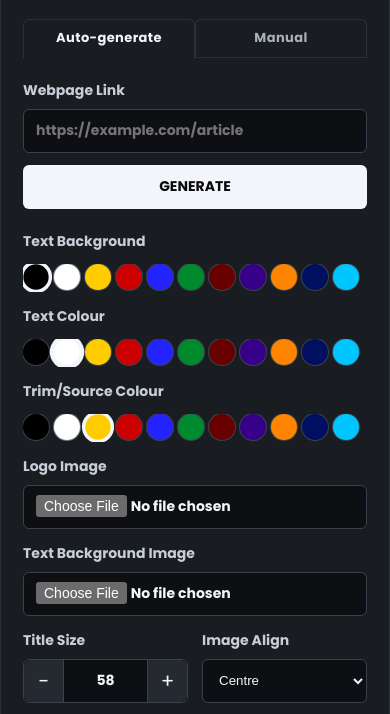
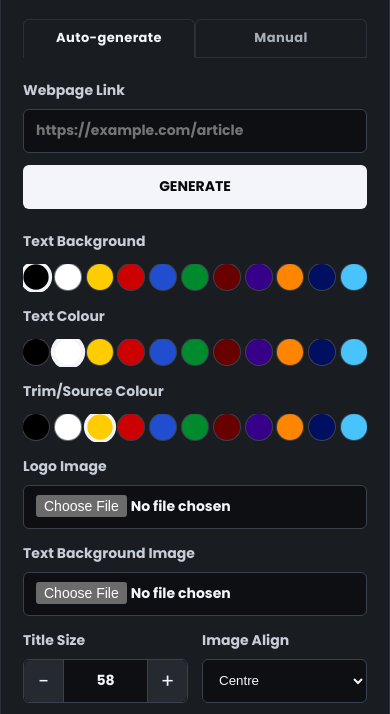
Before and after one commit to effinuck/link-to-image, a website: page public/index.html in a window 390 px wide. Shown: the part 118-832 px from the top of the page. Drawn offline with Linux system fonts and the light colour scheme; a web font is replaced by a local one.

Commit message:
Add files via upload

```diff
--- a/public/app.js
+++ b/public/app.js
@@ -200,7 +200,13 @@ async function drawCard(data = currentData) {
   const activeTitleFont  = controls.titleFont?.value || fontStack;
 
   // Anton and Anton SC are single-weight display fonts — don't synthesise bold
-  const titleWeight = /^Anton/.test(activeTitleFont) ? "400" : "700";
+  const isAnton     = /^Anton/.test(activeTitleFont);
+  const titleWeight = isAnton ? "400" : "700";
+
+  // Anton SC: canvas needs the font loaded via FontFace API to render correctly
+  if (activeTitleFont.startsWith("Anton SC")) {
+    try { await document.fonts.load(`400 60px "Anton SC"`); } catch {}
+  }
 
   const displayUrl  = data.displayUrl || "";
   const sourceTop   = bodyTop + gap;
@@ -213,13 +219,14 @@ async function drawCard(data = currentData) {
   ctx.fillStyle = controls.trim.value;
   ctx.fillText(displayUrl, sourceX, sourceBaseline);
 
-  // ── Title (line-height: 1)
+  // ── Title (line-height: 1.1 for Anton fonts, 1.2 for Poppins)
   const isUppercase = controls.titleUppercase?.checked ?? false;
   const rawTitleFinal = isUppercase ? rawTitle.toUpperCase() : rawTitle;
   const titleTop         = sourceTop + sourceRowHeight + gap;
   const titleAreaBottom  = bodyTop + lowerHeight - padding;
   const { lines, size }  = wrapText(ctx, rawTitleFinal, titleMaxWidth, titleBase, 20, activeTitleFont, titleWeight);
-  const lineHeight       = Math.round(size * 1.1);
+  const lineHeightMultiplier = isAnton ? 1.1 : 1.2;
+  const lineHeight       = Math.round(size * lineHeightMultiplier);
   const maxLines         = Math.max(1, Math.floor((titleAreaBottom - titleTop) / lineHeight));
   const visibleLines     = lines.slice(0, maxLines);
 
--- a/public/index.html
+++ b/public/index.html
@@ -74,13 +74,13 @@
               <button type="button" class="swatch" data-color="#ffffff" style="background:#ffffff" title="White"></button>
               <button type="button" class="swatch" data-color="#FFCC00" style="background:#FFCC00" title="Saffron"></button>
               <button type="button" class="swatch" data-color="#CC0000" style="background:#CC0000" title="Red"></button>
-              <button type="button" class="swatch" data-color="#2323FF" style="background:#2323FF" title="Royal Blue"></button>
+              <button type="button" class="swatch" data-color="#214DCF" style="background:#214DCF" title="Royal Blue"></button>
               <button type="button" class="swatch" data-color="#008A2E" style="background:#008A2E" title="Green"></button>
               <button type="button" class="swatch" data-color="#690000" style="background:#690000" title="Maroon"></button>
               <button type="button" class="swatch" data-color="#360088" style="background:#360088" title="Purple"></button>
               <button type="button" class="swatch" data-color="#FF8400" style="background:#FF8400" title="Orange"></button>
               <button type="button" class="swatch" data-color="#000F60" style="background:#000F60" title="Navy"></button>
-              <button type="button" class="swatch" data-color="#00C6FF" style="background:#00C6FF" title="Sky Blue"></button>
+              <button type="button" class="swatch" data-color="#49C3FC" style="background:#49C3FC" title="Sky Blue"></button>
             </div>
             <input type="hidden" id="backgroundColor" value="#000000">
           </label>
@@ -93,13 +93,13 @@
               <button type="button" class="swatch selected" data-color="#ffffff" style="background:#ffffff" title="White"></button>
               <button type="button" class="swatch" data-color="#FFCC00" style="background:#FFCC00" title="Saffron"></button>
               <button type="button" class="swatch" data-color="#CC0000" style="background:#CC0000" title="Red"></button>
-              <button type="button" class="swatch" data-color="#2323FF" style="background:#2323FF" title="Royal Blue"></button>
+              <button type="button" class="swatch" data-color="#214DCF" style="background:#214DCF" title="Royal Blue"></button>
               <button type="button" class="swatch" data-color="#008A2E" style="background:#008A2E" title="Green"></button>
               <button type="button" class="swatch" data-color="#690000" style="background:#690000" title="Maroon"></button>
               <button type="button" class="swatch" data-color="#360088" style="background:#360088" title="Purple"></button>
               <button type="button" class="swatch" data-color="#FF8400" style="background:#FF8400" title="Orange"></button>
               <button type="button" class="swatch" data-color="#000F60" style="background:#000F60" title="Navy"></button>
-              <button type="button" class="swatch" data-color="#00C6FF" style="background:#00C6FF" title="Sky Blue"></button>
+              <button type="button" class="swatch" data-color="#49C3FC" style="background:#49C3FC" title="Sky Blue"></button>
             </div>
             <input type="hidden" id="textColor" value="#ffffff">
           </label>
@@ -112,13 +112,13 @@
               <button type="button" class="swatch" data-color="#ffffff" style="background:#ffffff" title="White"></button>
               <button type="button" class="swatch selected" data-color="#FFCC00" style="background:#FFCC00" title="Saffron"></button>
               <button type="button" class="swatch" data-color="#CC0000" style="background:#CC0000" title="Red"></button>
-              <button type="button" class="swatch" data-color="#2323FF" style="background:#2323FF" title="Royal Blue"></button>
+              <button type="button" class="swatch" data-color="#214DCF" style="background:#214DCF" title="Royal Blue"></button>
               <button type="button" class="swatch" data-color="#008A2E" style="background:#008A2E" title="Green"></button>
               <button type="button" class="swatch" data-color="#690000" style="background:#690000" title="Maroon"></button>
               <button type="button" class="swatch" data-color="#360088" style="background:#360088" title="Purple"></button>
               <button type="button" class="swatch" data-color="#FF8400" style="background:#FF8400" title="Orange"></button>
               <button type="button" class="swatch" data-color="#000F60" style="background:#000F60" title="Navy"></button>
-              <button type="button" class="swatch" data-color="#00C6FF" style="background:#00C6FF" title="Sky Blue"></button>
+              <button type="button" class="swatch" data-color="#49C3FC" style="background:#49C3FC" title="Sky Blue"></button>
             </div>
             <input type="hidden" id="trimColor" value="#FFCC00">
           </label>
--- a/public/styles.css
+++ b/public/styles.css
@@ -253,6 +253,21 @@ canvas {
   .settings-grid {
     grid-template-columns: 1fr 1fr;
   }
+
+  /* Swatches: fill full width, no scroll — shrink to fit 11 in one row */
+  .swatch-picker {
+    overflow-x: visible;
+    gap: 0;
+    justify-content: space-between;
+  }
+
+  .swatch {
+    width: calc((100%) / 11 - 1px);
+    height: 0;
+    padding-bottom: calc((100%) / 11 - 1px);
+    min-width: unset;
+    border-radius: 50%;
+  }
 }
 
 
```
